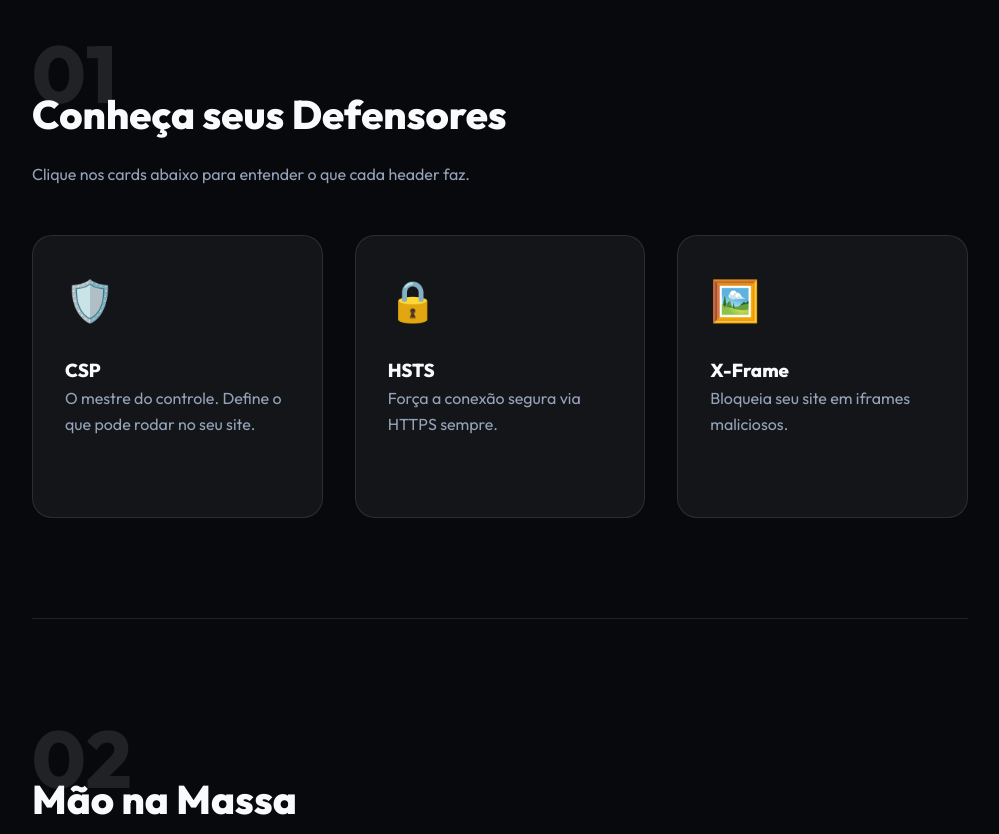
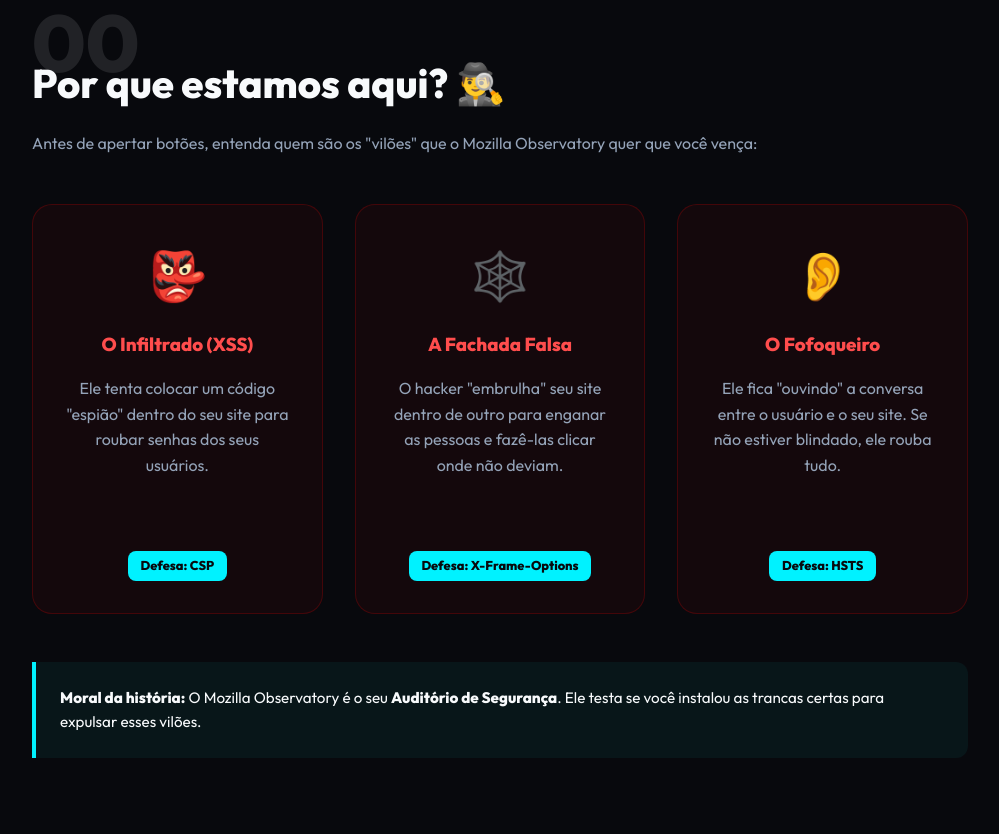
Before and after one commit to inteligenciamilgrau/safelearn, a plain HTML site: page index.html in a window 1280 px wide. Shown: the part 1593-2427 px from the top of the page, without its empty margins (140-1139 px from the left). Drawn offline with Linux system fonts and the light colour scheme.

Commit message:
feat: add 'Step 0' for security context and villains explanation

```diff
--- a/index.css
+++ b/index.css
@@ -421,6 +421,43 @@ pre {
     font-size: 0.95rem;
 }
 
+/* Villain Grid */
+.villain-grid {
+    display: grid;
+    grid-template-columns: repeat(auto-fit, minmax(280px, 1fr));
+    gap: 2rem;
+    margin-bottom: 3rem;
+}
+
+.villain-card {
+    background: rgba(255, 0, 0, 0.05);
+    border: 1px solid rgba(255, 0, 0, 0.2);
+    padding: 2rem;
+    border-radius: 20px;
+    text-align: center;
+}
+
+.v-icon {
+    font-size: 3rem;
+    margin-bottom: 1rem;
+}
+
+.villain-card h3 {
+    color: #ff4d4d;
+    margin-bottom: 1rem;
+}
+
+.v-defense {
+    display: inline-block;
+    margin-top: 1.5rem;
+    padding: 0.3rem 0.8rem;
+    background: var(--accent-primary);
+    color: var(--bg-color);
+    border-radius: 8px;
+    font-size: 0.8rem;
+    font-weight: 800;
+}
+
 footer {
     padding: 80px 0;
     text-align: center;
--- a/index.html
+++ b/index.html
@@ -24,9 +24,9 @@
         <section class="hero">
             <span class="badge">Missão: Segurança Total</span>
             <h1>Seu site está <span class="gradient-text">vulnerável</span>?</h1>
-            <p>Não entre em pânico. Este guia interativo vai te ensinar a configurar os headers de segurança e alcançar o A+ no Mozilla Observatory, passo a passo.</p>
+            <p>Não entre em pânico. Este guia interativo vai te ensinar a proteger seu site contra "ladrões digitais" e alcançar o A+ no Mozilla Observatory.</p>
 
-            <button class="cta-btn" id="start-guide">Começar o Guia ↓</button>
+            <button class="cta-btn" id="start-guide">Entender o Perigo ↓</button>
 
             <div class="hero-image-container">
                 <img src="hero.png" alt="Segurança" class="hero-img">
@@ -34,6 +34,38 @@
         </section>
 
         <div class="guide-steps">
+            <!-- Step 0 -->
+            <div class="step-container" id="step-0">
+                <div class="step-number">00</div>
+                <h2>Por que estamos aqui? 🕵️‍♂️</h2>
+                <p>Antes de apertar botões, entenda quem são os "vilões" que o Mozilla Observatory quer que você vença:</p>
+
+                <div class="villain-grid">
+                    <div class="villain-card">
+                        <div class="v-icon">👺</div>
+                        <h3>O Infiltrado (XSS)</h3>
+                        <p>Ele tenta colocar um código "espião" dentro do seu site para roubar senhas dos seus usuários.</p>
+                        <span class="v-defense">Defesa: CSP</span>
+                    </div>
+                    <div class="villain-card">
+                        <div class="v-icon">🕸️</div>
+                        <h3>A Fachada Falsa</h3>
+                        <p>O hacker "embrulha" seu site dentro de outro para enganar as pessoas e fazê-las clicar onde não deviam.</p>
+                        <span class="v-defense">Defesa: X-Frame-Options</span>
+                    </div>
+                    <div class="villain-card">
+                        <div class="v-icon">👂</div>
+                        <h3>O Fofoqueiro</h3>
+                        <p>Ele fica "ouvindo" a conversa entre o usuário e o seu site. Se não estiver blindado, ele rouba tudo.</p>
+                        <span class="v-defense">Defesa: HSTS</span>
+                    </div>
+                </div>
+
+                <div class="tip-box" style="background: rgba(0, 242, 255, 0.05); border-color: var(--accent-primary);">
+                    <strong>Moral da história:</strong> O Mozilla Observatory é o seu <strong>Auditório de Segurança</strong>. Ele testa se você instalou as trancas certas para expulsar esses vilões.
+                </div>
+            </div>
+
             <!-- Step 1 -->
             <div class="step-container" id="step-1">
                 <div class="step-number">01</div>
--- a/script.js
+++ b/script.js
@@ -10,7 +10,7 @@ document.addEventListener('DOMContentLoaded', () => {
     // 1. Botão de Início
     if (startBtn) {
         startBtn.addEventListener('click', () => {
-            document.getElementById('step-1').scrollIntoView({ behavior: 'smooth' });
+            document.getElementById('step-0').scrollIntoView({ behavior: 'smooth' });
         });
     }
 
```
